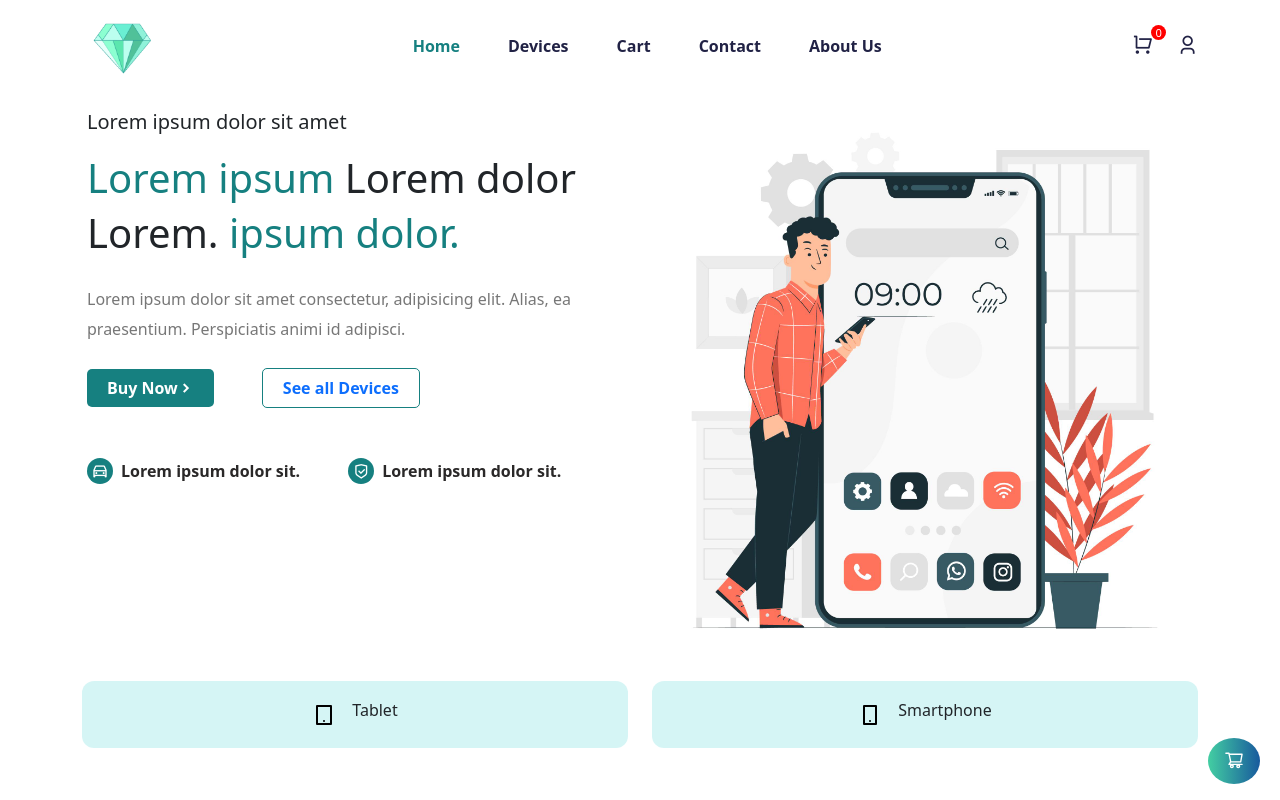
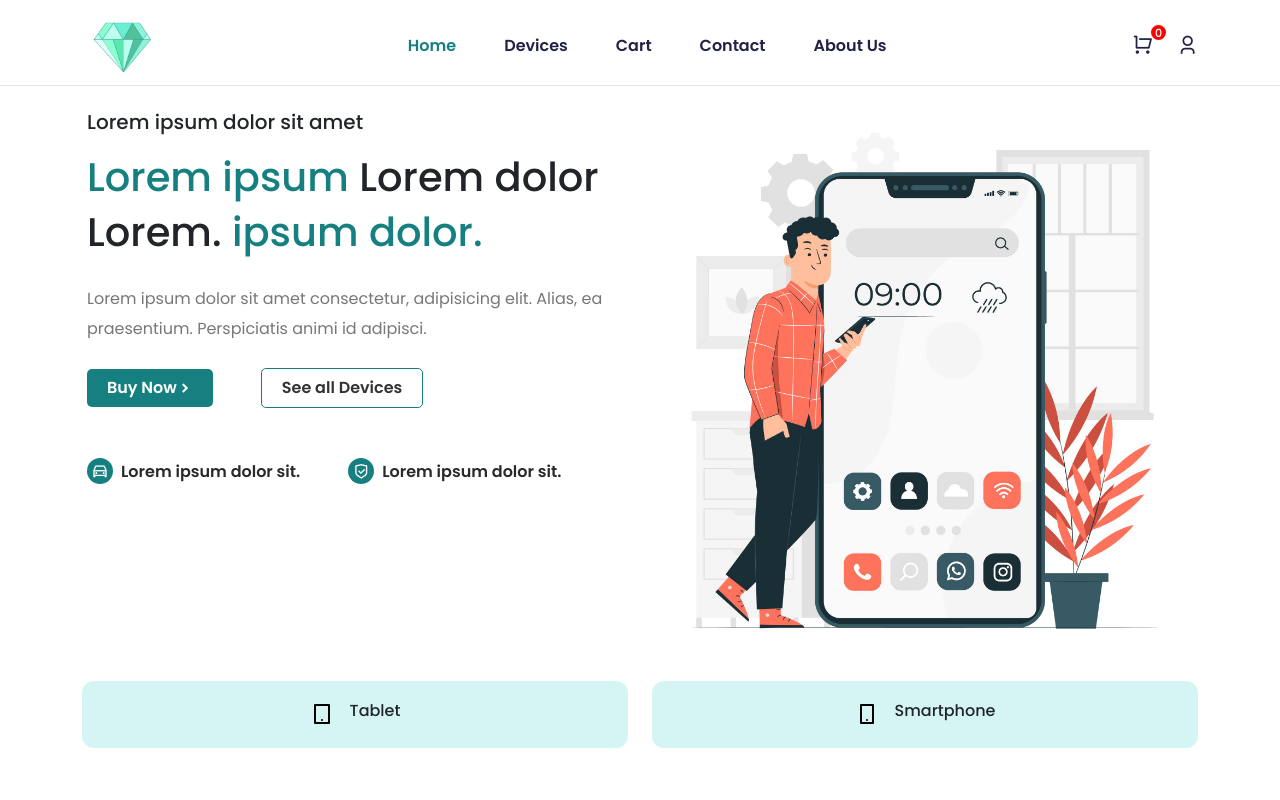
Before and after one commit to sanjayailham85/KP_E-Commerce, a React (Create React App) app: page /home in a window 1280 px wide. Shown: the top 800 px of the page. Built offline with nearby package versions, Linux system fonts and the light colour scheme.

Commit message:
change website font, etc.

```diff
--- a/public/index.html
+++ b/public/index.html
@@ -15,6 +15,12 @@
       user's mobile device or desktop. See https://developers.google.com/web/fundamentals/web-app-manifest/
     -->
     <link rel="manifest" href="%PUBLIC_URL%/manifest.json" />
+    <link rel="preconnect" href="https://fonts.googleapis.com" />
+    <link rel="preconnect" href="https://fonts.gstatic.com" crossorigin />
+    <link
+      href="https://fonts.googleapis.com/css2?family=Poppins:ital,wght@0,100;0,200;0,300;0,400;0,500;0,600;0,700;0,800;0,900;1,100;1,200;1,300;1,400;1,500;1,600;1,700;1,800&display=swap"
+      rel="stylesheet"
+    />
     <!--
       Notice the use of %PUBLIC_URL% in the tags above.
       It will be replaced with the URL of the `public` folder during the build.
--- a/src/App.js
+++ b/src/App.js
@@ -1,5 +1,6 @@
 import React from "react";
 import Layout from "./components/Layout/Layout";
+import './index.css'
 
 function App() {
  return(
--- a/src/index.css
+++ b/src/index.css
@@ -1,8 +1,8 @@
 body {
   margin: 0;
-  font-family: -apple-system, BlinkMacSystemFont, 'Segoe UI', 'Roboto', 'Oxygen',
+  font-family: 'Poppins', BlinkMacSystemFont, 'Segoe UI', 'Roboto', 'Oxygen',
     'Ubuntu', 'Cantarell', 'Fira Sans', 'Droid Sans', 'Helvetica Neue',
-    sans-serif;
+    sans-serif !important;
   -webkit-font-smoothing: antialiased;
   -moz-osx-font-smoothing: grayscale;
 }
--- a/src/pages/Home.jsx
+++ b/src/pages/Home.jsx
@@ -20,10 +20,6 @@ import networkImg from '../assets/images/networkImg.jpg';
 
 import { ToastContainer } from 'react-toastify';
 import { AiOutlineArrowUp } from 'react-icons/ai';
-import { AiOutlineShoppingCart } from 'react-icons/ai';
-
-import { useDispatch } from 'react-redux';
-import { cartUiActions } from '../store/shopping-cart/cartUiSlice';
 
 const featureData = [
   {
@@ -48,11 +44,6 @@ const Home = () => {
   const [allProducts, setAllProducts] = useState(products);
   const [visible, setVisible] = useState(false);
   const [limitedSmartphone, setLimitedSmartphone] = useState([]);
-  const dispatch = useDispatch();
-
-  const toggleCart = () => {
-    dispatch(cartUiActions.toggle());
-  };
 
   const toggleVisible = () => {
     const scrolled = document.documentElement.scrollTop;
@@ -117,17 +108,6 @@ const Home = () => {
                   className="btn rounded-circle btn-lg"
                 >
                   <AiOutlineArrowUp />
-                </button>
-              </div>
-
-              <div>
-                <button
-                  onClick={toggleCart}
-                  type="button"
-                  id="cart__corner"
-                  className="btn rounded-circle btn-lg"
-                >
-                  <AiOutlineShoppingCart />
                 </button>
               </div>
 
--- a/src/styles/footer.css
+++ b/src/styles/footer.css
@@ -90,6 +90,7 @@
 .customer__care a, .top__searches a, .my__account a {
     text-decoration: none;
     color: rgb(219, 216, 216);
+    transition: .2s;
 }
 
 .customer__care a:hover, .top__searches a:hover, .my__account a:hover {
--- a/src/styles/header.css
+++ b/src/styles/header.css
@@ -4,6 +4,8 @@
     height: 80px;
     margin-top: 5px;
     margin-bottom: 20px;
+    box-shadow: rgba(17, 17, 26, 0.1) 0px 1px 0px;
+
 }
 
 .logo {
--- a/src/styles/home.css
+++ b/src/styles/home.css
@@ -12,6 +12,10 @@
 
 .feature__item p{
     color: #777;
+}
+
+.all__devices-btn a{
+    color: #333;
 }
 
 .device__category {
@@ -87,30 +91,26 @@
 
  #to-top {
   position: fixed;
-  bottom: 5rem;
+  bottom: 3rem;
   right: 20px;
   border: none;
   background: linear-gradient(to right, #43cea2, #185a9d);
   display: none;
   z-index: 99;
   font-weight: 600;
+  transition: .2s;
+  box-shadow: none ;
 }
 
-#cart__corner {
-    position: fixed;
-    bottom: 1rem;
-    right: 20px;
-    border: none;
-    background: linear-gradient(to right, #43cea2, #185a9d);
-    display: inline;
-    z-index: 99;
-    font-weight: 600;
-  }
+#to-top:hover {
+    transform: scale(1.1);
+    /* background-color: #ee9617;
+    background-image: linear-gradient(315deg, #ee9617 0%, #fe5858 74%); */
+}
 
 svg {
-    margin-bottom: 5px;
     color: #fff;
-    width: 20px;
+
 }
 
 
```
